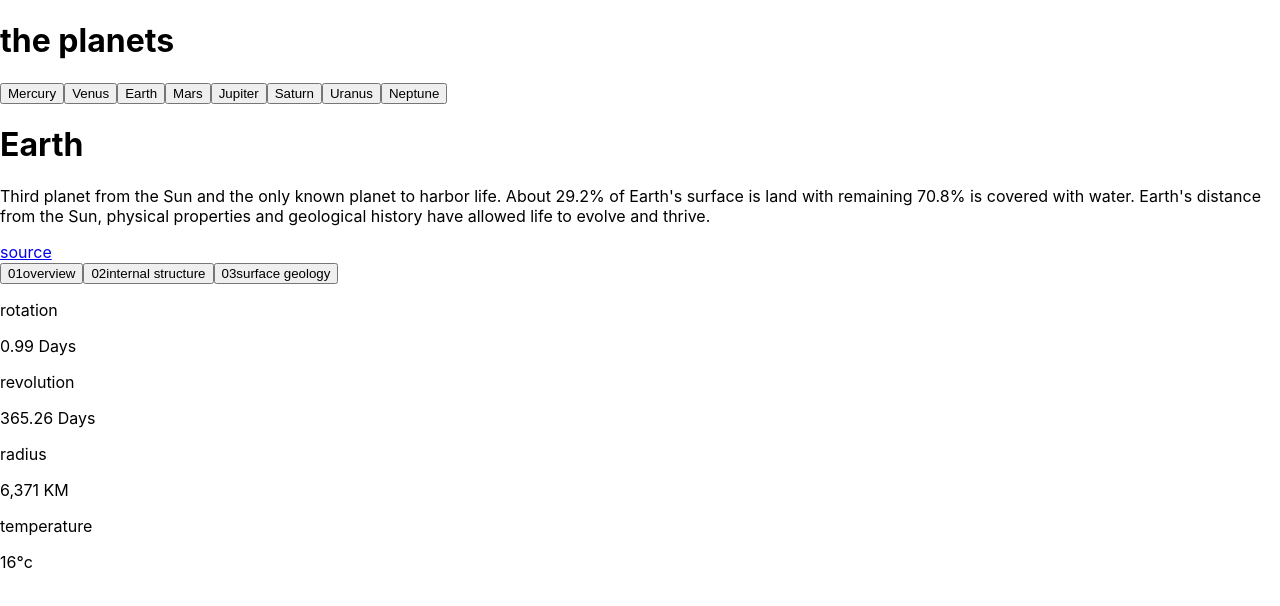
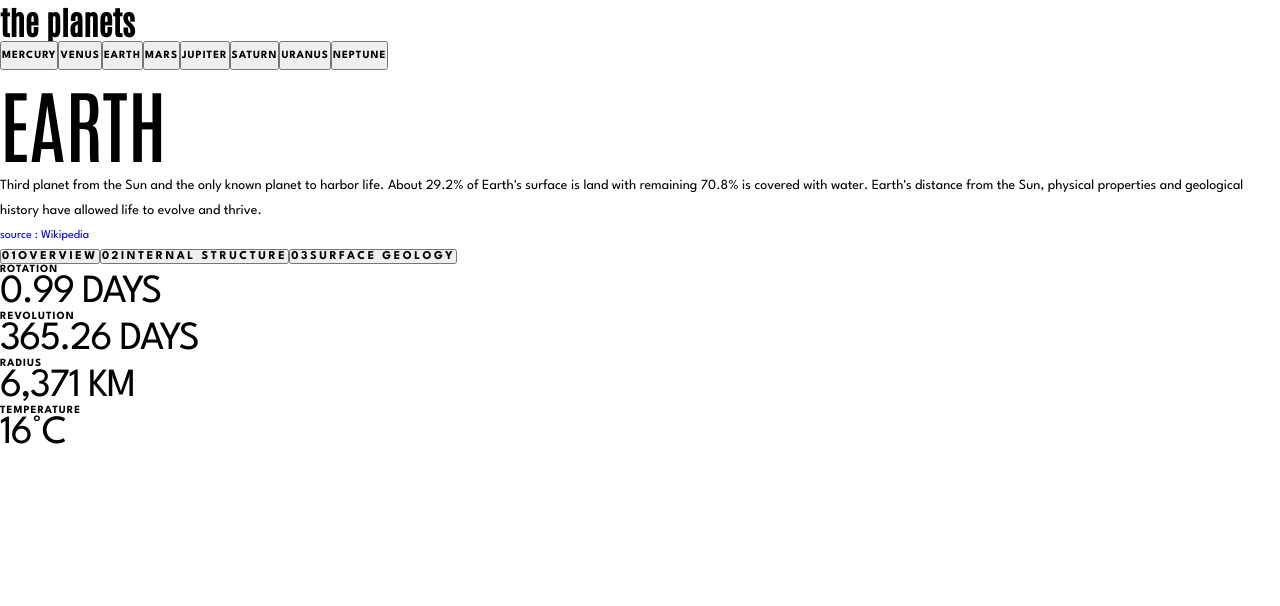
Before and after one commit to anglicus/fem_planet-facts-site, a React (Create React App) app: page / in a window 1280 px wide. Shown: the top 606 px of the page. Built offline with nearby package versions, Linux system fonts and the light colour scheme.

Commit message:
typography and revisions to class names

```diff
--- a/src/App.js
+++ b/src/App.js
@@ -3,7 +3,7 @@ import { useState } from "react";
 
 import Planets from "./data/data.json";
 import Header from "./components/Header";
-import Hero from "./components/Hero";
+import PlanetDisplay from "./components/PlanetDisplay";
 
 import "./css/App.css";
 
@@ -19,7 +19,7 @@ function App() {
   return (
     <div className="App">
       <Header planets={Planets} changePlanet={changePlanet} />
-      <Hero currentPlanet={Planets[currentPlanet]} />
+      <PlanetDisplay currentPlanet={Planets[currentPlanet]} />
     </div>
   );
 }
--- a/src/components/DataBox.jsx
+++ b/src/components/DataBox.jsx
@@ -3,8 +3,12 @@
 const DataBox = (props) => {
   return (
     <div className="data-box">
-      <p className="data-box__label">{props.label}</p>
-      <p className="data-box__value">{props.value}</p>
+      <h3 className="data-box__label heading heading--data-label">
+        {props.label}
+      </h3>
+      <h4 className="data-box__value heading heading--data-value">
+        {props.value}
+      </h4>
     </div>
   );
 };
--- a/src/components/Header.jsx
+++ b/src/components/Header.jsx
@@ -4,7 +4,7 @@ const Header = (props) => {
   const menuItems = props.planets.map((planet, index) => {
     return (
       <button
-        className="header__button button button--planet-link"
+        className="header__button button button--planet-menu"
         key={planet.name}
         aria-label={planet.name}
         onClick={() => props.changePlanet(index)}
--- a/src/components/Hero.jsx
+++ b/src/components/PlanetDisplay.jsx
@@ -5,7 +5,7 @@ import PlanetMenu from "./PlanetMenu";
 import PlanetData from "./PlanetData";
 const sections = ["overview", "structure", "geology"];
 
-const Hero = (props) => {
+const PlanetDisplay = (props) => {
   const [currentSection, setCurrentSection] = useState(0);
 
   const changeSection = (index) => {
@@ -14,14 +14,16 @@ const Hero = (props) => {
 
   return (
     <main className="hero">
-      <h1>{props.currentPlanet.name}</h1>
+      <h1 className="heading heading--planet-name">
+        {props.currentPlanet.name}
+      </h1>
       <p>{props.currentPlanet[sections[currentSection]].content}</p>
       <a
         href={props.currentPlanet[sections[currentSection]].source}
         rel="noreferrer"
         target="_blank"
       >
-        source
+        source : <span className="span-wikipedia">Wikipedia</span>
       </a>
       <PlanetMenu changeSection={changeSection} />
       <PlanetData currentPlanet={props.currentPlanet} />
@@ -29,4 +31,4 @@ const Hero = (props) => {
   );
 };
 
-export default Hero;
+export default PlanetDisplay;
--- a/src/components/PlanetMenu.jsx
+++ b/src/components/PlanetMenu.jsx
@@ -2,24 +2,24 @@
 
 const PlanetMenu = (props) => {
   return (
-    <div className="hero__menu menu">
+    <div className="hero__planet-menu planet-menu">
       <button
-        className="menu__button button button--menu"
+        className="planet-menu__button button button--section-menu"
         onClick={() => props.changeSection(0)}
       >
-        <span className="menu__button-number">01</span>overview
+        <span className="planet-menu__button-number">01</span>overview
       </button>
       <button
-        className="menu__button button button--menu"
+        className="planet-menu__button button button--section-menu"
         onClick={() => props.changeSection(1)}
       >
-        <span className="menu__button-number">02</span>internal structure
+        <span className="planet-menu__button-number">02</span>internal structure
       </button>
       <button
-        className="menu__button button button--menu"
+        className="planet-menu__button button button--section-menu"
         onClick={() => props.changeSection(2)}
       >
-        <span className="menu__button-number">03</span>surface geology
+        <span className="planet-menu__button-number">03</span>surface geology
       </button>
     </div>
   );
--- a/src/css/index.css
+++ b/src/css/index.css
@@ -1,4 +1,4 @@
-@import url("https://fonts.googleapis.com/css2?family=Rubik:wght@300;400;500&display=swap");
+@import url("https://fonts.googleapis.com/css2?family=Antonio:wght@500&family=League+Spartan:wght@400;700&display=swap");
 html {
   -webkit-box-sizing: border-box;
           box-sizing: border-box;
@@ -16,49 +16,109 @@ body {
 }
 
 * {
-  font-family: "Rubik", sans-serif;
+  font-family: "League Spartan", sans-serif;
+}
+
+h1,
+h2 {
+  font-family: "Antonio", sans-serif;
 }
 
 html {
   font-size: 100%;
 }
 
-h1 {
-  font-size: 1.5rem;
-  font-weight: 300;
+.heading {
+  text-transform: uppercase;
+}
+.heading--planet-name {
+  font-size: 2.5rem;
+  font-weight: 400;
 }
 @media (min-width: 641px) {
-  h1 {
-    font-size: 2.5rem;
-  }
-}
-
-h2 {
-  font-size: 1.125rem;
-  font-weight: 500;
-}
-
-h3 {
-  font-size: 2rem;
-  font-weight: 300;
-}
-@media (min-width: 641px) {
-  h3 {
-    font-size: 2.5rem;
+  .heading--planet-name {
+    font-size: 3rem;
   }
 }
 @media (min-width: 1025px) {
-  h3 {
-    font-size: 3.5rem;
+  .heading--planet-name {
+    font-size: 5rem;
+  }
+}
+.heading--data-label {
+  font-size: 0.5rem;
+  letter-spacing: 0.73px;
+  font-weight: 700;
+}
+@media (min-width: 1025px) {
+  .heading--data-label {
+    font-size: 0.6875rem;
+    letter-spacing: 1px;
+  }
+}
+.heading--data-value {
+  font-size: 1.25rem;
+  letter-spacing: -0.75px;
+  font-weight: 400;
+}
+@media (min-width: 641px) {
+  .heading--data-value {
+    font-size: 1.5rem;
+    letter-spacing: -0.9px;
+  }
+}
+@media (min-width: 1025px) {
+  .heading--data-value {
+    font-size: 2.5rem;
+    letter-spacing: -1.5px;
   }
 }
 
 p {
-  font-size: 0.9375rem;
+  font-size: 0.6875rem;
+  line-height: 1.375;
   font-weight: 400;
 }
+@media (min-width: 1025px) {
+  p {
+    font-size: 0.875rem;
+    line-height: 1.5625rem;
+  }
+}
 
-button {
-  font-size: 1.125rem;
+.button {
+  font-weight: 700;
+  text-transform: uppercase;
+}
+.button--planet-menu {
+  font-size: 0.9375rem;
+  line-height: 1.5625rem;
+  letter-spacing: 1.36px;
+}
+@media (min-width: 641px) {
+  .button--planet-menu {
+    font-size: 0.6875rem;
+    letter-spacing: 1px;
+  }
+}
+.button--section-menu {
+  font-size: 0.5625rem;
+  letter-spacing: 1.93px;
+}
+@media (min-width: 1025px) {
+  .button--section-menu {
+    font-size: 0.75rem;
+    letter-spacing: 2.57px;
+  }
+}
+
+a {
+  font-size: 0.75rem;
+  line-height: 1.5625rem;
   font-weight: 400;
+  text-decoration: none;
+}
+a.span-wikipedia {
+  font-weight: 700;
+  text-decoration: underline;
 }/*# sourceMappingURL=index.css.map */
--- a/src/scss/base/_fonts.scss
+++ b/src/scss/base/_fonts.scss
@@ -1,5 +1,10 @@
-@import url('https://fonts.googleapis.com/css2?family=Rubik:wght@300;400;500&display=swap');
+@import url("https://fonts.googleapis.com/css2?family=Antonio:wght@500&family=League+Spartan:wght@400;700&display=swap");
 
 * {
-  font-family: 'Rubik', sans-serif;
+  font-family: "League Spartan", sans-serif;
 }
+
+h1,
+h2 {
+  font-family: "Antonio", sans-serif;
+}
--- a/src/scss/base/_typography.scss
+++ b/src/scss/base/_typography.scss
@@ -6,49 +6,113 @@ html {
   font-size: 100%;
 }
 
-// user name
-h1 {
-  font-size: 1.5rem;
-  font-weight: 300;
+.heading {
+  text-transform: uppercase;
+
+  // h1 planet name
+  &--planet-name {
+    font-size: 2.5rem;
+    font-weight: 400;
 
     @include breakpoint-up(medium) {
-    font-size: 2.5rem;
+      font-size: 3rem;
+    }
+
+    @include breakpoint-up(large) {
+      font-size: 5rem;
     }
   }
 
-// card titles
-h2 {
-  font-size: 1.125rem;
-  font-weight: 500;
+  // h2
+  // --planet-section
+  // > is invisible, used for screen readers
 
-  // same on all screen sizes
+  // h3 planet data label
+  &--data-label {
+    font-size: 0.5rem;
+    letter-spacing: 0.73px;
+    font-weight: 700;
+
+    // same on medium
+
+    @include breakpoint-up(large) {
+      font-size: 0.6875rem;
+      letter-spacing: 1px;
+    }
   }
 
-// hour values
-h3 {
-  font-size: 2rem;
-  font-weight: 300;
+  // h4 planet data
+  &--data-value {
+    font-size: 1.25rem;
+    letter-spacing: -0.75px;
+    font-weight: 400;
 
     @include breakpoint-up(medium) {
-    font-size: 2.5rem;
+      font-size: 1.5rem;
+      letter-spacing: -0.9px;
     }
 
     @include breakpoint-up(large) {
-    font-size: 3.5rem;
+      font-size: 2.5rem;
+      letter-spacing: -1.5px;
+    }
   }
 }
 
-// 'report for' and previous hours
+// body
 p {
-  font-size: 0.9375rem;
+  font-size: 0.6875rem;
+  line-height: 1.375;
   font-weight: 400;
 
-  // same on all screen sizes
+  // same on medium
+
+  @include breakpoint-up(large) {
+    font-size: 0.875rem;
+    line-height: 1.5625rem;
+  }
 }
 
-button {
-  font-size: 1.125rem;
+.button {
+  font-weight: 700;
+  text-transform: uppercase;
+
+  &--planet-menu {
+    font-size: 0.9375rem;
+    line-height: 1.5625rem;
+    letter-spacing: 1.36px;
+
+    @include breakpoint-up(medium) {
+      font-size: 0.6875rem;
+      letter-spacing: 1px;
+
+      // same on large
+    }
+  }
+
+  // planet menu items
+  &--section-menu {
+    font-size: 0.5625rem;
+    letter-spacing: 1.93px;
+
+    // same on medium
+
+    @include breakpoint-up(large) {
+      font-size: 0.75rem;
+      letter-spacing: 2.57px;
+    }
+  }
+}
+
+// source link
+a {
+  font-size: 0.75rem;
+  line-height: 1.5625rem;
   font-weight: 400;
+  text-decoration: none;
 
-  // same on all screen sizes
+  &.span-wikipedia {
+    font-weight: 700;
+    text-decoration: underline;
   }
+}
```
Also changed, not shown: src/index.js (+6 -6 lines), 1 other file (tests, documents, lock files or other folders). Lines whose indentation alone changed are shown as unchanged.
